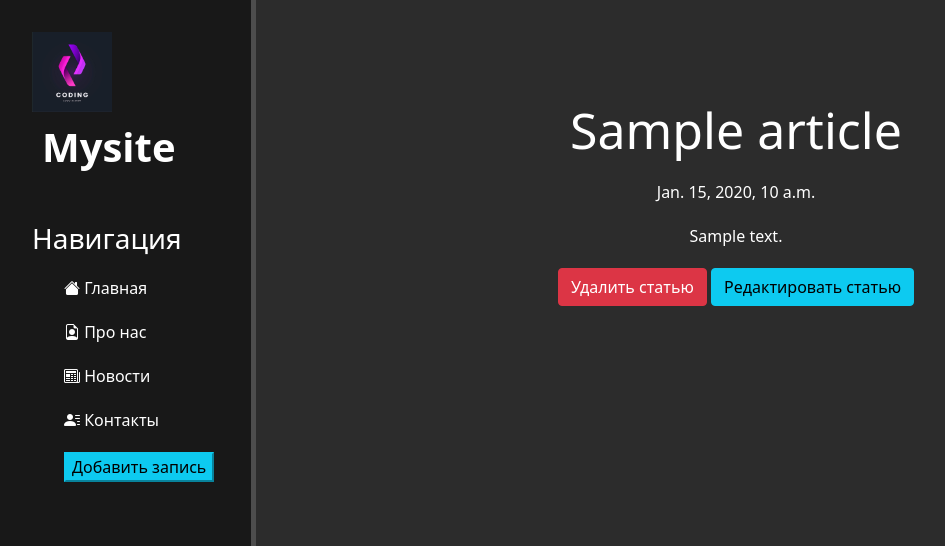
After one commit to ArturZhukovets/firstdj, a Django app: template news/templates/news/details_view.html in a window 1280 px wide. The commit adds this page. Shown: the top 546 px of the page, without its empty margins (0-945 px from the left). Run offline with Django 3.2, Linux system fonts and the light colour scheme; the template is opened without the code that fills it: most values are stand-ins (such as "Sample title", 1, 10 or a date in 2020).

Commit message:
changes commit

```diff
--- a/news/models.py
+++ b/news/models.py
@@ -11,6 +11,9 @@ class Articles(models.Model):   #Наследуем все от класса Mod
     def __str__(self):     # Этим методом мы указываем какая именно информация будет выводится
         return f'Новость: {self.title}'  # А выводится title нашей таблицы
 
+    def get_absolute_url(self):
+        return f'/news/{self.id}'
+
     # Для того чтобы переименовать таблицу в панели админа !!! Обязательное название класса - Meta:
     class Meta:
         verbose_name = 'Новость'
--- /dev/null
+++ b/news/templates/news/details_view.html
@@ -0,0 +1,14 @@
+{% extends 'main/layout.html' %}
+
+{% block title %}{{ article.title }}{% endblock %}
+
+{% block text %}
+    <div class="features">
+        <h1>{{ article.title }}</h1>
+        <p>{{ article.date }}</p>
+        <p>{{ article.full_text }}</p>
+        <a href="{% url 'news-delete' article.id %}" class="btn btn-danger">Удалить статью</a>
+        <a href="{% url 'news-update' article.id %}" class="btn btn-info">Редактировать статью</a>
+    </div>
+
+{% endblock %}
--- a/news/templates/news/news_home.html
+++ b/news/templates/news/news_home.html
@@ -10,6 +10,7 @@
                 <div class="alert alert-warning">      <!-- Забираем нужную информацию <-->
                     <h3>{{ el.title }}</h3>            <!-- Забрали title и anons <-->
                     <p>{{ el.anons }}</p>
+                    <a href="{% url 'news-detail' el.id %}" class="btn btn-warning">Читать подробности</a>
 <!--                    <p>{{ el.full_text }}</p>-->
                 </div>
 <!--        <i class="bi bi-alarm-fill"></i>-->
--- a/news/urls.py
+++ b/news/urls.py
@@ -3,5 +3,8 @@ from . import views
 
 urlpatterns = [
     path('', views.news_home, name='news_home'),
-    path('create', views.create, name='create')
+    path('create', views.create, name='create'),
+    path('<int:pk>', views.NewsDetailView.as_view(), name='news-detail'),
+    path('<int:pk>/update', views.NewsUpdateView.as_view(), name='news-update'),
+    path('<int:pk>/delete', views.NewsDeleteView.as_view(), name='news-delete')
 ]
```
Also changed, not shown: news/templates/news/news-delete.html (added, +23 -0 lines), news/views.py (+19 -0 lines), db.sqlite3.
